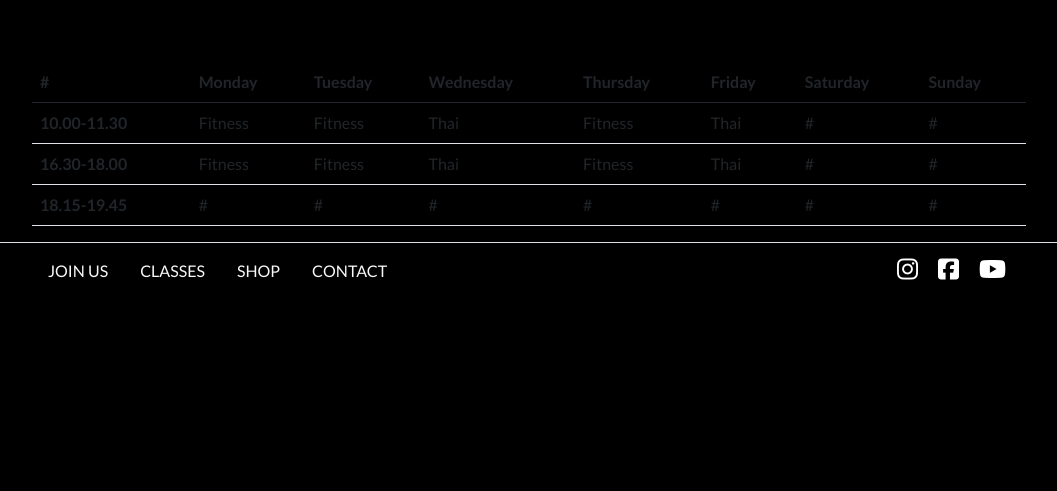
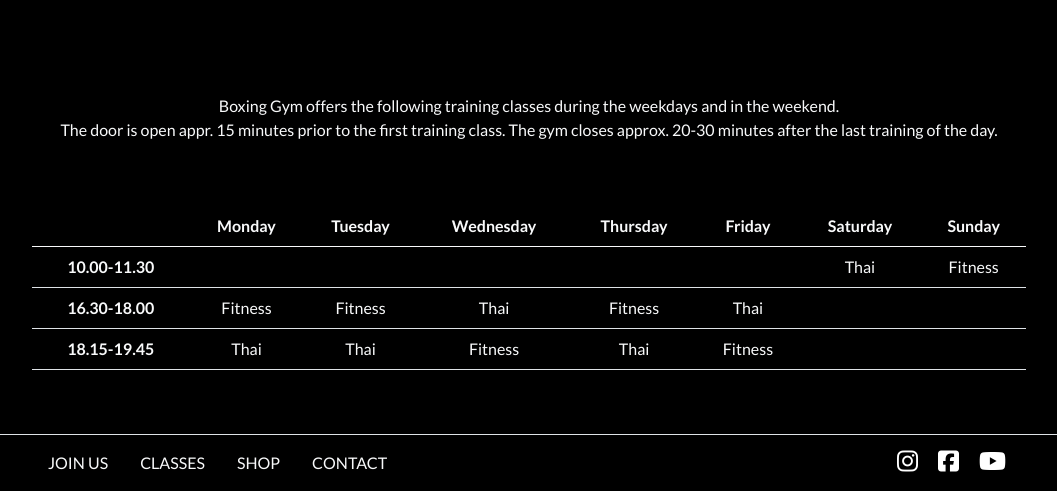
Before and after one commit to Code-Institute-Submissions/DinaPapsujevica-MP4-Boxing-gym_NovResub, a Django app: page /classes/ in a window 1280 px wide. Shown: the part 1094-1585 px from the top of the page, without its empty margins (111-1168 px from the left). Before the commit the page ends 1374 px from the top, so only its background shows below. Run offline with Django 3.2, Linux system fonts and the light colour scheme; some libraries are stand-ins or nearby versions.

Commit message:
Add time table to classes section

```diff
--- a/home/templates/home/classes.html
+++ b/home/templates/home/classes.html
@@ -28,7 +28,7 @@
                 <img src="https://images.unsplash.com/photo-1611816153165-fed23698666d?ixlib=rb-1.2.1&ixid=MnwxMjA3fDB8MHxwaG90by1wYWdlfHx8fGVufDB8fHx8&auto=format&fit=crop&w=1350&q=80" alt="fitness boxing" width="500" height="auto">
             </div>
         </div>
-        <div class="row text-light pt-5">
+        <div class="row text-light pt-5 pb-5">
             <div class="col-12 col-md-6">
                 <img src="https://images.unsplash.com/photo-1585511543559-6c4d1f7d3da8?ixid=MnwxMjA3fDB8MHxwaG90by1wYWdlfHx8fGVufDB8fHx8&ixlib=rb-1.2.1&auto=format&fit=crop&w=1050&q=80" alt="thaiboxing" width="500" height="auto">
             </div>
@@ -47,15 +47,15 @@
                 </p>
             </div>
         </div>
-        <div class="row">
+        <div class="row text-light pt-5 pb-5 text-center">
             <div class="col-12">
-                <p>Boxing Gym offers the following training classes during the weekdays and in the weekend. <br>
+                <p class="pb-5">Boxing Gym offers the following training classes during the weekdays and in the weekend. <br>
                     The door is open appr. 15 minutes prior to the first training class. The gym closes approx. 20-30 minutes after the last training of the day.
                 </p>
                 <table class="table">
-                    <thead>
+                    <thead class="text-light">
                       <tr>
-                        <th scope="col">#</th>
+                        <th scope="col"></th>
                         <th scope="col">Monday</th>
                         <th scope="col">Tuesday</th>
                         <th scope="col">Wednesday</th>
@@ -65,16 +65,16 @@
                         <th scope="col">Sunday</th>
                       </tr>
                     </thead>
-                    <tbody>
+                    <tbody class="text-light">
                         <tr>
                             <th scope="row">10.00-11.30</th>
+                            <td ></td>
+                            <td ></td>
+                            <td ></td>
+                            <td></td>
+                            <td></td>
+                            <td colspan="-2">Thai</td>
                             <td>Fitness</td>
-                            <td>Fitness</td>
-                            <td>Thai</td>
-                            <td>Fitness</td>
-                            <td>Thai</td>
-                            <td>#</td>
-                            <td>#</td>
                           </tr>
                       <tr>
                         <th scope="row">16.30-18.00</th>
@@ -83,18 +83,18 @@
                         <td>Thai</td>
                         <td>Fitness</td>
                         <td>Thai</td>
-                        <td>#</td>
-                        <td>#</td>
+                        <td></td>
+                        <td></td>
                       </tr>
                       <tr>
                         <th scope="row">18.15-19.45</th>
-                        <td>#</td>
-                        <td>#</td>
-                        <td>#</td>
-                        <td>#</td>
-                        <td>#</td>
-                        <td>#</td>
-                        <td>#</td>
+                        <td>Thai</td>
+                        <td>Thai</td>
+                        <td>Fitness</td>
+                        <td>Thai</td>
+                        <td>Fitness</td>
+                        <td></td>
+                        <td></td>
                       </tr>
                     </tbody>
                   </table>
```
Also changed, not shown: media/fitness.jpg (deleted).
